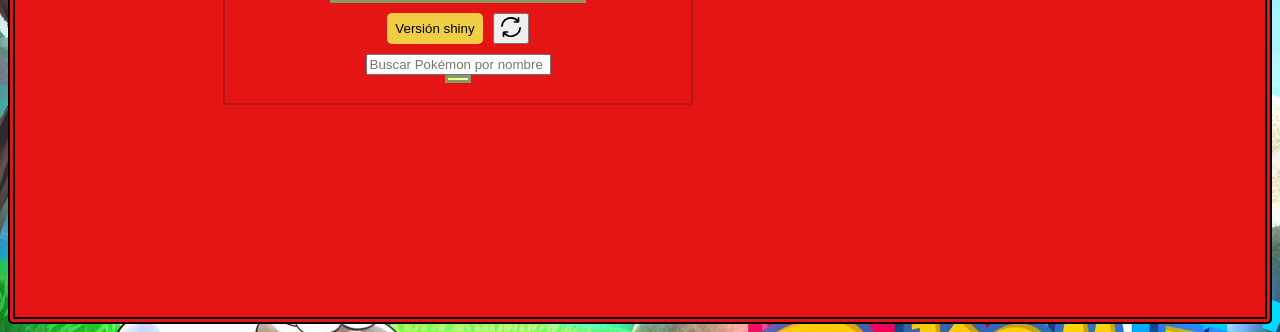
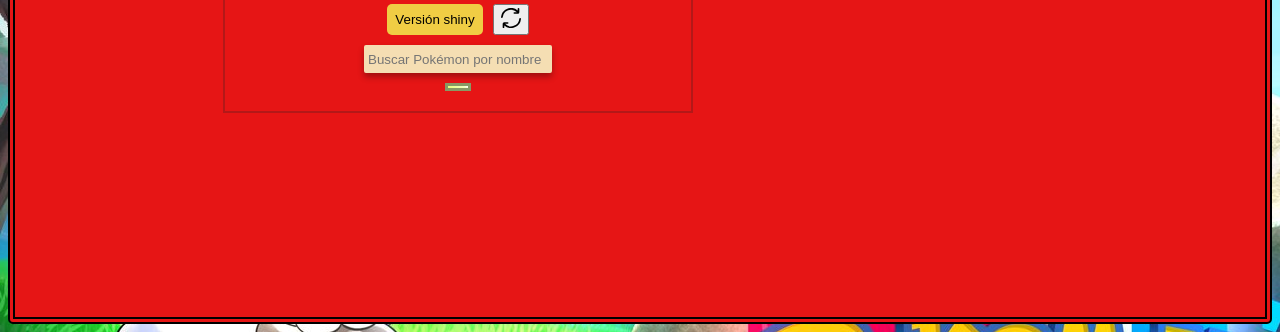
Before and after one commit to Frangonlop/pokedex, a PHP site: page / in a window 1280 px wide. Shown: the part 499-831 px from the top of the page. Run offline with PHP 8.4, Linux system fonts and the light colour scheme; data that the repository does not hold is empty; a stand-in replaces the project's code that opens the database connection; style sheets or scripts are compiled from the project's sources.

Commit message:
fix text input styles

```diff
--- a/resources/css/create_team.css
+++ b/resources/css/create_team.css
@@ -24,3 +24,6 @@
 .create_team:hover{
     background-color: green;
 }
+#nombres_pokemon1{
+    width: 242px;
+}
--- a/resources/css/style.css
+++ b/resources/css/style.css
@@ -13,7 +13,20 @@ body{
     border: 2px solid #b31818;
     padding: 5px;
 }
-
+#searchInput{
+    border: 0;
+    width: 180px;
+    border-radius: 2px;
+    height: 22px;
+    box-shadow: 0px 4px 6px rgba(0, 0, 0, 0.3);
+    border: 2px solid wheat;
+    background-color: wheat;
+}
+#searchInput:focus{
+    border: 2px solid #ff4d4d;
+    outline: none;
+    box-shadow: 0px 0px 10px 2px rgba(0, 0, 0, 0.5);
+}
 #app {
     background-color: var(--pokedex-color);
     border: 7px double black;
@@ -23,7 +36,7 @@ body{
     align-items: center;
     padding: 10px 20px;
     justify-content: center;
-    gap: 150px;
+    gap: 50px;
 
     #pokemonName {
         background: var(--bg-color);
@@ -184,7 +197,7 @@ body{
 @media(min-width:768px){
     #app{
         flex-direction: row;
-        gap: 20px;
+        gap: 50px;
 
 
         #description{
@@ -207,4 +220,7 @@ body{
     #pokemonInfo{
         padding: 20px;
     }
+    #searchInput{
+        margin-bottom: 10px;
+    }
 }
```
